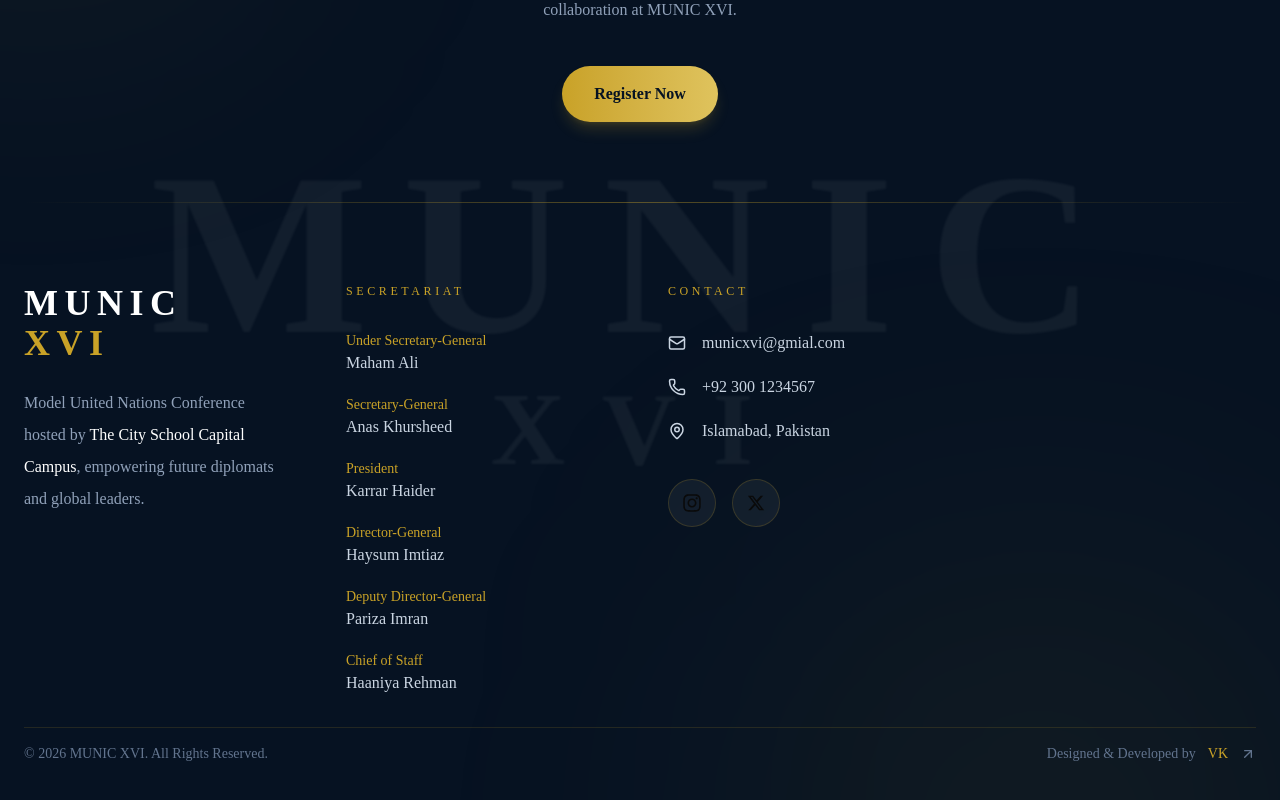
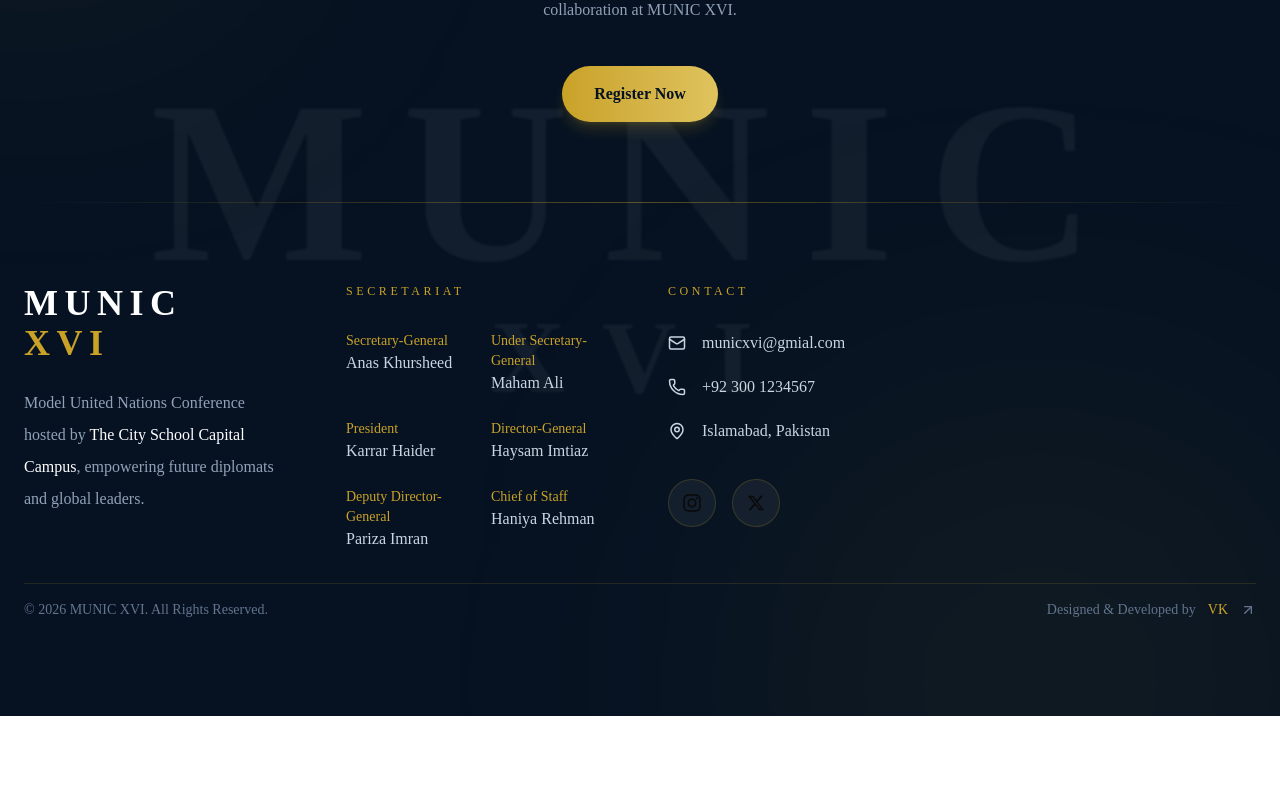
Before and after one commit to wasif-69/municxvi, a Next.js app: page / in a window 1280 px wide. Shown: the part 3170-3970 px from the top of the page. After the commit the page ends 3886 px from the top, so only its background shows below. Built offline with nearby package versions, Linux system fonts and the light colour scheme.

Commit message:
adding nme properly

```diff
--- a/Components/footer/footer.tsx
+++ b/Components/footer/footer.tsx
@@ -12,7 +12,7 @@
 
             {/* Watermark */}
             <h1
-className="pointer-events-none absolute inset-0 flex flex-col items-center justify-center font-black uppercase leading-none tracking-[0.15em] select-none text-[white]/5 blur-[1px]" style={{fontSize: "clamp(5rem, 18vw, 18rem)",}}
+                className="pointer-events-none absolute inset-0 flex flex-col items-center justify-center font-black uppercase leading-none tracking-[0.15em] select-none text-[white]/5 blur-[1px]" style={{ fontSize: "clamp(5rem, 18vw, 18rem)", }}
             >
                 <span>MUNIC</span>
                 <span className="text-[0.45em] tracking-[0.35em] mt-2">
@@ -92,57 +92,26 @@
 
                     {/* Quick Links */}
 
-                    {/* <div>
-
-            <h3 className="uppercase tracking-[0.3em] text-[#C9A227] text-xs mb-8">
-              Quick Links
-            </h3>
-
-            <div className="space-y-4">
-
-              {[
-                "Home",
-                "About",
-                "Committees",
-                "Secretariat",
-                "Schedule",
-                "Venue",
-              ].map((item) => (
-                <Link
-                  key={item}
-                  href="#"
-                  className="block text-slate-300 hover:text-[#C9A227] transition"
-                >
-                  {item}
-                </Link>
-              ))}
-
-            </div>
-
-          </div> */}
 
                     {/* Secretariat */}
-
                     <div>
-
                         <h3 className="uppercase tracking-[0.3em] text-[#C9A227] text-xs mb-8">
                             Secretariat
                         </h3>
 
-                        <div className="space-y-5 text-slate-300">
+                        <div className="grid grid-cols-1 md:grid-cols-2 gap-6 text-slate-300">
+                            <div>
+                                <p className="text-[#C9A227] text-sm">
+                                    Secretary-General
+                                </p>
+                                <p>Anas Khursheed</p>
+                            </div>
 
                             <div>
                                 <p className="text-[#C9A227] text-sm">
                                     Under Secretary-General
                                 </p>
                                 <p>Maham Ali</p>
-
-                            </div>
-                            <div>
-                                <p className="text-[#C9A227] text-sm">
-                                    Secretary-General
-                                </p>
-                                <p>Anas Khursheed</p>
                             </div>
 
                             <div>
@@ -156,7 +125,7 @@
                                 <p className="text-[#C9A227] text-sm">
                                     Director-General
                                 </p>
-                                <p>Haysum Imtiaz</p>
+                                <p>Haysam Imtiaz</p>
                             </div>
 
                             <div>
@@ -170,11 +139,9 @@
                                 <p className="text-[#C9A227] text-sm">
                                     Chief of Staff
                                 </p>
-                                <p>Haaniya Rehman</p>
+                                <p>Haniya Rehman</p>
                             </div>
-
                         </div>
-
                     </div>
 
                     {/* Contact */}
```
Lines whose indentation alone changed are shown as unchanged.
